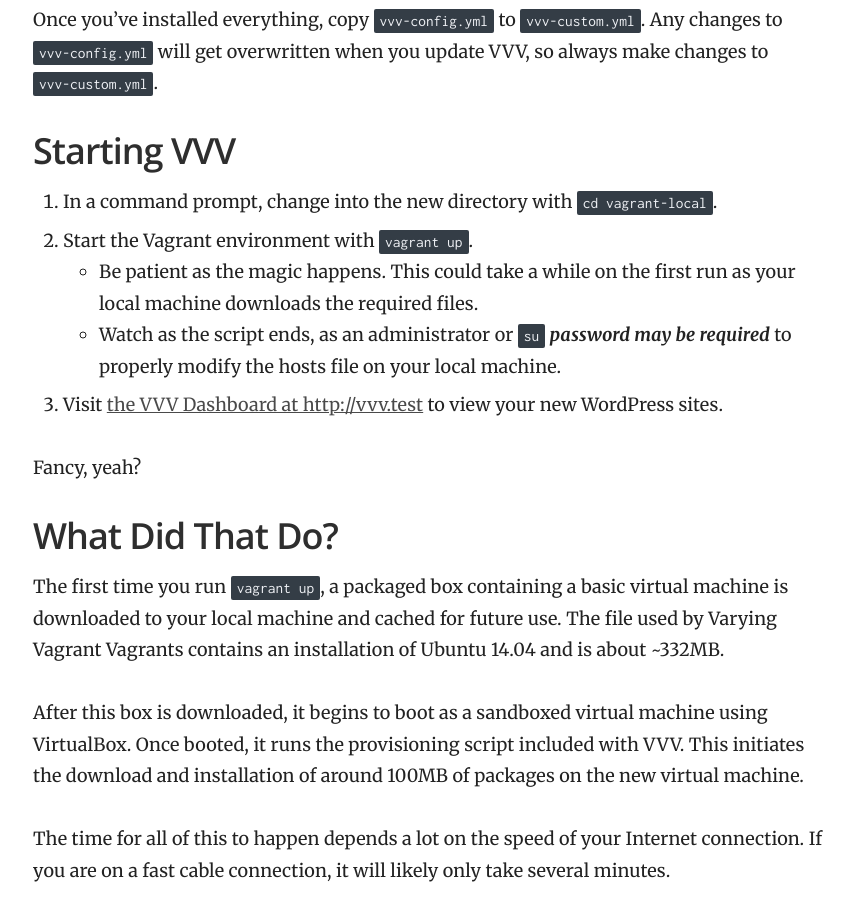
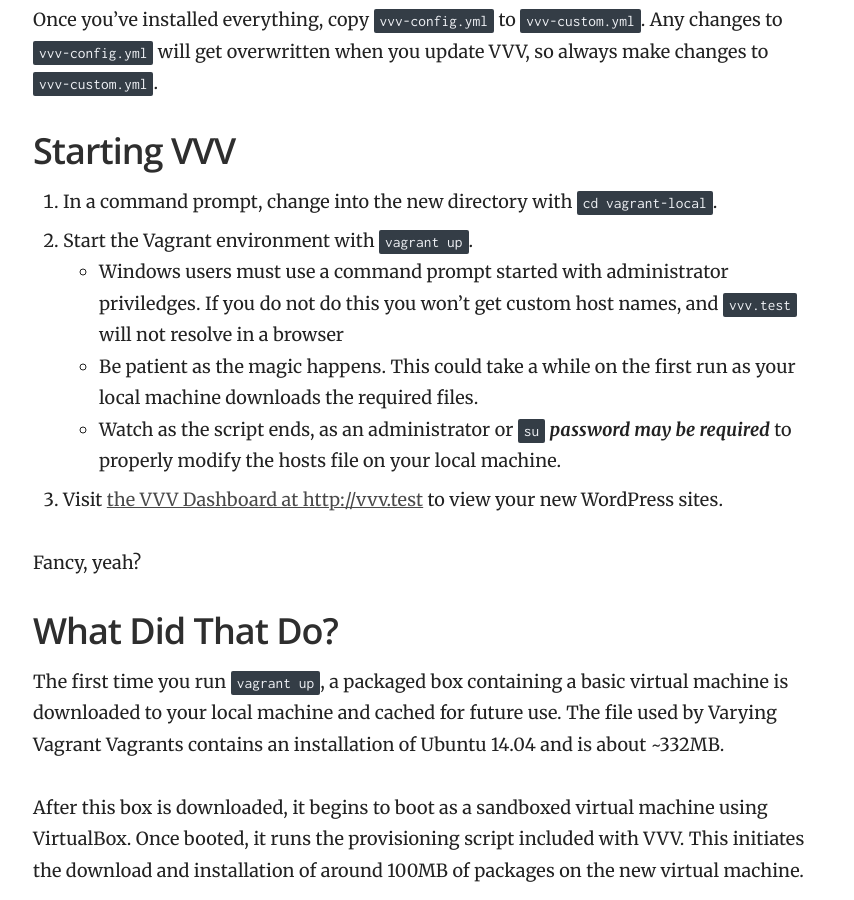
Before and after one commit to Varying-Vagrant-Vagrants/varyingvagrantvagrants.org, a Jekyll site: the page built from docs/en-US/installation/index.md, in a window 1280 px wide and 900 px high, scrolled down 1202 px. Shown: the whole window, without its empty margins (357-1211 px from the left). Built offline with Jekyll 4.4.1, drawn with Linux system fonts in a browser that asks for light colours.

Commit message:
Update index.md

```diff
--- a/docs/en-US/installation/index.md
+++ b/docs/en-US/installation/index.md
@@ -39,6 +39,7 @@ Once you've installed everything, copy `vvv-config.yml` to `vvv-custom.yml`. Any
 
 1. In a command prompt, change into the new directory with `cd vagrant-local`.
 1. Start the Vagrant environment with `vagrant up`.
+    * Windows users must use a command prompt started with administrator priviledges. If you do not do this you won't get custom host names, and `vvv.test` will not resolve in a browser
     * Be patient as the magic happens. This could take a while on the first run as your local machine downloads the required files.
     * Watch as the script ends, as an administrator or `su` ***password may be required*** to properly modify the hosts file on your local machine.
 1. Visit [the VVV Dashboard at http://vvv.test](http://vvv.test) to view your new WordPress sites.
```
